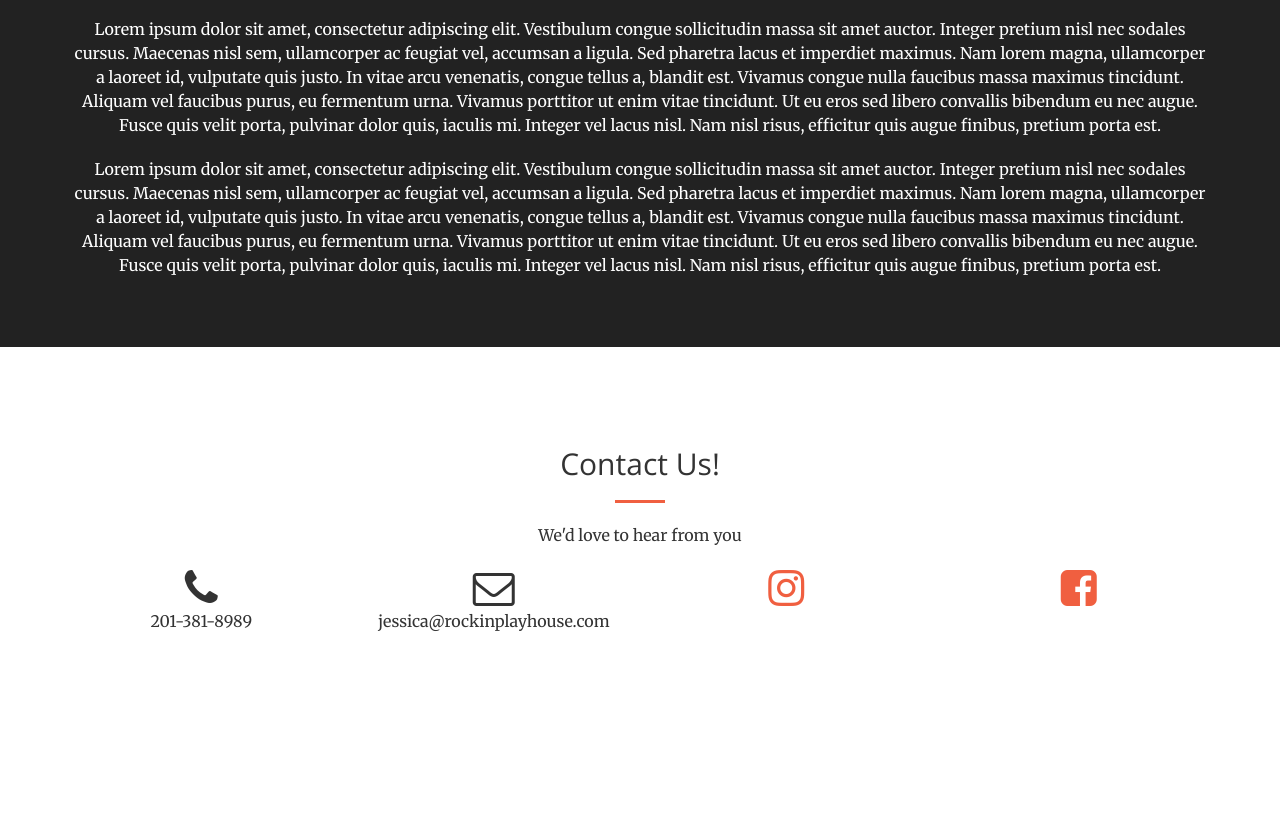
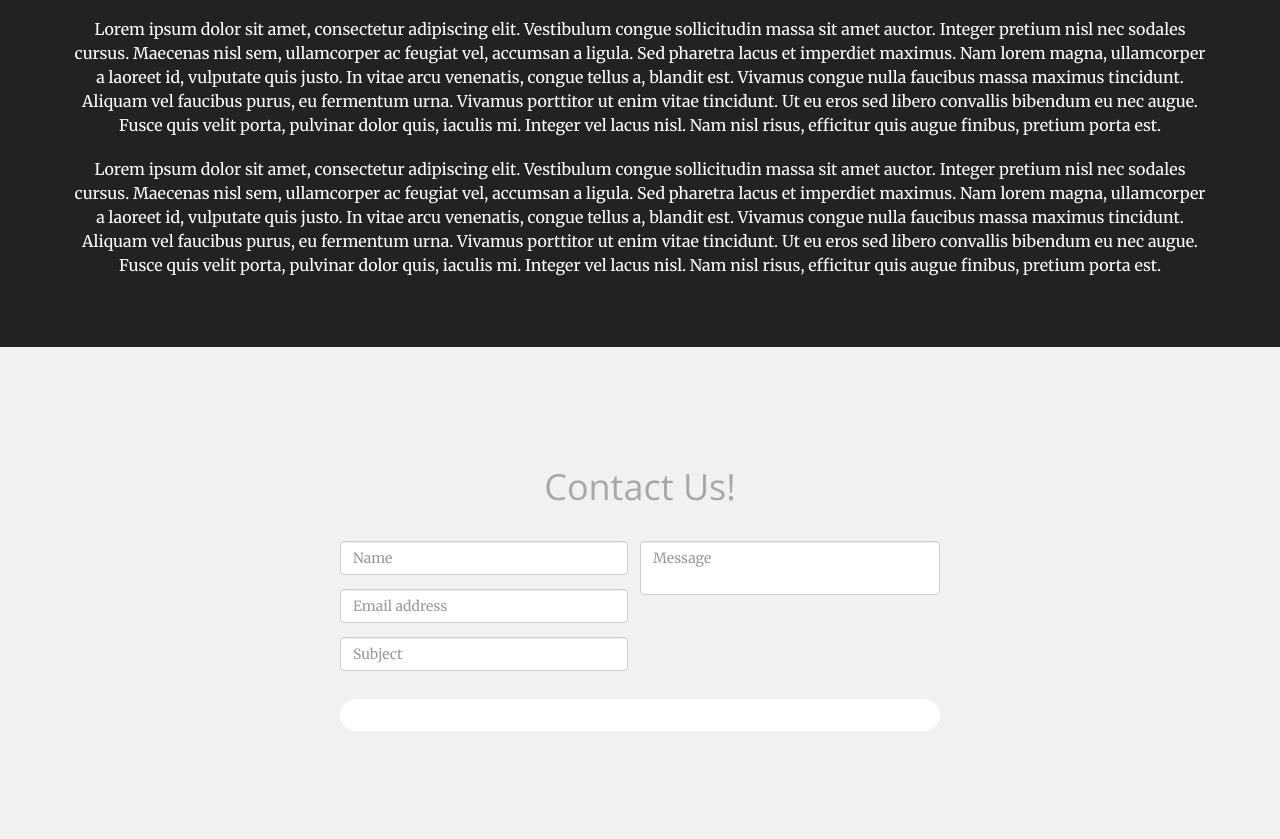
Before and after one commit to jeffreyhomere/jeffreyhomere.github.io, a website: page rockinProject/index.html in a window 1280 px wide. Shown: the part 1961-2800 px from the top of the page. Before the commit the page ends 2714 px from the top, so only its background shows below. Drawn offline with nearby package versions, Linux system fonts and the light colour scheme.

Commit message:
added contact form and styling.  still not finished.

```diff
--- a/rockinProject/css/creative.css
+++ b/rockinProject/css/creative.css
@@ -430,3 +430,96 @@ body {
 
   color: #ff3d00;
 }
+/*Compass*/
+@import "compass/css3";
+
+@import url(http://fonts.googleapis.com/css?family=Merriweather);
+$red: #e74c3c;
+
+*,
+*:before,
+*:after {
+   @include box-sizing(border-box);
+}
+
+html, body {
+  background: #f1f1f1;
+  font-family: 'Merriweather', sans-serif;
+  /*padding: 1em;*/
+}
+
+h1 {
+   text-align: center;
+   color: #a8a8a8;
+   @include text-shadow(1px 1px 0 rgba(white, 1));
+}
+
+form {
+   max-width: 600px;
+   text-align: center;
+   margin: 20px auto;
+
+  input, textarea {
+     border:0; outline:0;
+     padding: 1em;
+     @include border-radius(8px);
+     display: block;
+     width: 100%;
+     margin-top: 1em;
+     font-family: 'Merriweather', sans-serif;
+     @include box-shadow(0 1px 1px rgba(black, 0.1));
+     resize: none;
+
+    &:focus {
+       @include box-shadow(0 0px 2px rgba($red, 1)!important);
+    }
+  }
+
+  #input-submit {
+     color: white;
+     background: $red;
+     cursor: pointer;
+
+    &:hover {
+       @include box-shadow(0 1px 1px 1px rgba(#aaa, 0.6));
+    }
+  }
+
+  textarea {
+      height: 126px;
+  }
+}
+
+
+.half {
+  float: left;
+  width: 48%;
+  margin-bottom: 1em;
+}
+
+.right { width: 50%; }
+
+.left {
+     margin-right: 2%;
+}
+
+
+@media (max-width: 480px) {
+  .half {
+     width: 100%;
+     float: none;
+     margin-bottom: 0;
+  }
+}
+
+
+/* Clearfix */
+.cf:before,
+.cf:after {
+    content: " "; /* 1 */
+    display: table; /* 2 */
+}
+
+.cf:after {
+    clear: both;
+}
--- a/rockinProject/index.html
+++ b/rockinProject/index.html
@@ -82,11 +82,12 @@
                 <div class="col-lg-8  text-center">
                     <h2 class="section-heading">Meet Jessica!</h2>
                     <hr class="light">
-                    <p class="text-faded">I have worked with children for over ten (10) years as a nanny, and am the proud mother of a 4 year old. I am currently working as a full time nanny to two wonderful, energetic children, but, am available on the weekends to care for your children whether it be for date nights, family events, work, etc.</p>
+                    <p class="text-faded">I have worked with children for over ten (10) years as a nanny, and am the proud mother of a 4 year old. I am currently working as a full time nanny to two wonderful, energetic children, but, am available on the weekends to care for
+                        your children whether it be for date nights, family events, work, etc.</p>
                     <a href="#services" class="page-scroll btn btn-default btn-xl sr-button">Get Started!</a>
                 </div>
                 <div class="col-lg-4  text-center">
-                    <img id="ownerPic" src="img/Jessica_Owner.jpg" title="Jessica" alt="rockinMainLogo.png"/>
+                    <img id="ownerPic" src="img/Jessica_Owner.jpg" title="Jessica" alt="rockinMainLogo.png" />
                 </div>
             </div>
         </div>
@@ -139,14 +140,23 @@
         <div class="container text-center">
             <div class="call-to-action">
                 <h2>Gallery</h2>
-               <!-- <a href="http://startbootstrap.com/template-overviews/creative/" class="btn btn-default btn-xl sr-button">Download Now!</a> -->
-               <p>Lorem ipsum dolor sit amet, consectetur adipiscing elit. Vestibulum congue sollicitudin massa sit amet auctor. Integer pretium nisl nec sodales cursus. Maecenas nisl sem, ullamcorper ac feugiat vel, accumsan a ligula. Sed pharetra lacus et imperdiet maximus. Nam lorem magna, ullamcorper a laoreet id, vulputate quis justo. In vitae arcu venenatis, congue tellus a, blandit est. Vivamus congue nulla faucibus massa maximus tincidunt. Aliquam vel faucibus purus, eu fermentum urna. Vivamus porttitor ut enim vitae tincidunt. Ut eu eros sed libero convallis bibendum eu nec augue. Fusce quis velit porta, pulvinar dolor quis, iaculis mi. Integer vel lacus nisl. Nam nisl risus, efficitur quis augue finibus, pretium porta est.</p>
-               <p>Lorem ipsum dolor sit amet, consectetur adipiscing elit. Vestibulum congue sollicitudin massa sit amet auctor. Integer pretium nisl nec sodales cursus. Maecenas nisl sem, ullamcorper ac feugiat vel, accumsan a ligula. Sed pharetra lacus et imperdiet maximus. Nam lorem magna, ullamcorper a laoreet id, vulputate quis justo. In vitae arcu venenatis, congue tellus a, blandit est. Vivamus congue nulla faucibus massa maximus tincidunt. Aliquam vel faucibus purus, eu fermentum urna. Vivamus porttitor ut enim vitae tincidunt. Ut eu eros sed libero convallis bibendum eu nec augue. Fusce quis velit porta, pulvinar dolor quis, iaculis mi. Integer vel lacus nisl. Nam nisl risus, efficitur quis augue finibus, pretium porta est.</p>
-               <p>Lorem ipsum dolor sit amet, consectetur adipiscing elit. Vestibulum congue sollicitudin massa sit amet auctor. Integer pretium nisl nec sodales cursus. Maecenas nisl sem, ullamcorper ac feugiat vel, accumsan a ligula. Sed pharetra lacus et imperdiet maximus. Nam lorem magna, ullamcorper a laoreet id, vulputate quis justo. In vitae arcu venenatis, congue tellus a, blandit est. Vivamus congue nulla faucibus massa maximus tincidunt. Aliquam vel faucibus purus, eu fermentum urna. Vivamus porttitor ut enim vitae tincidunt. Ut eu eros sed libero convallis bibendum eu nec augue. Fusce quis velit porta, pulvinar dolor quis, iaculis mi. Integer vel lacus nisl. Nam nisl risus, efficitur quis augue finibus, pretium porta est.</p>
+                <!-- <a href="http://startbootstrap.com/template-overviews/creative/" class="btn btn-default btn-xl sr-button">Download Now!</a> -->
+                <p>Lorem ipsum dolor sit amet, consectetur adipiscing elit. Vestibulum congue sollicitudin massa sit amet auctor. Integer pretium nisl nec sodales cursus. Maecenas nisl sem, ullamcorper ac feugiat vel, accumsan a ligula. Sed pharetra lacus
+                    et imperdiet maximus. Nam lorem magna, ullamcorper a laoreet id, vulputate quis justo. In vitae arcu venenatis, congue tellus a, blandit est. Vivamus congue nulla faucibus massa maximus tincidunt. Aliquam vel faucibus purus, eu fermentum
+                    urna. Vivamus porttitor ut enim vitae tincidunt. Ut eu eros sed libero convallis bibendum eu nec augue. Fusce quis velit porta, pulvinar dolor quis, iaculis mi. Integer vel lacus nisl. Nam nisl risus, efficitur quis augue finibus,
+                    pretium porta est.</p>
+                <p>Lorem ipsum dolor sit amet, consectetur adipiscing elit. Vestibulum congue sollicitudin massa sit amet auctor. Integer pretium nisl nec sodales cursus. Maecenas nisl sem, ullamcorper ac feugiat vel, accumsan a ligula. Sed pharetra lacus
+                    et imperdiet maximus. Nam lorem magna, ullamcorper a laoreet id, vulputate quis justo. In vitae arcu venenatis, congue tellus a, blandit est. Vivamus congue nulla faucibus massa maximus tincidunt. Aliquam vel faucibus purus, eu fermentum
+                    urna. Vivamus porttitor ut enim vitae tincidunt. Ut eu eros sed libero convallis bibendum eu nec augue. Fusce quis velit porta, pulvinar dolor quis, iaculis mi. Integer vel lacus nisl. Nam nisl risus, efficitur quis augue finibus,
+                    pretium porta est.</p>
+                <p>Lorem ipsum dolor sit amet, consectetur adipiscing elit. Vestibulum congue sollicitudin massa sit amet auctor. Integer pretium nisl nec sodales cursus. Maecenas nisl sem, ullamcorper ac feugiat vel, accumsan a ligula. Sed pharetra lacus
+                    et imperdiet maximus. Nam lorem magna, ullamcorper a laoreet id, vulputate quis justo. In vitae arcu venenatis, congue tellus a, blandit est. Vivamus congue nulla faucibus massa maximus tincidunt. Aliquam vel faucibus purus, eu fermentum
+                    urna. Vivamus porttitor ut enim vitae tincidunt. Ut eu eros sed libero convallis bibendum eu nec augue. Fusce quis velit porta, pulvinar dolor quis, iaculis mi. Integer vel lacus nisl. Nam nisl risus, efficitur quis augue finibus,
+                    pretium porta est.</p>
             </div>
         </div>
     </aside>
-
+    <!--
     <section id="contact">
         <div class="container">
             <div class="row">
@@ -172,6 +182,25 @@
             </div>
         </div>
     </section>
+  -->
+    <section id="contact">
+        <div class="container">
+            <div class="row">
+                <h1>Contact Us!</h1>
+                <form class="cf">
+                    <div class="half left cf form-group">
+                        <input type="text" id="input-name" placeholder="Name" class="form-control">
+                        <input type="email" id="input-email" placeholder="Email address" class="form-control">
+                        <input type="text" id="input-subject" placeholder="Subject" class="form-control">
+                    </div>
+                    <div class="half right cf form-group">
+                        <textarea name="message" type="text" id="input-message" placeholder="Message" class="form-control"></textarea>
+                    </div>
+                    <input type="submit" value="Submit" id="input-submit" class="btn btn-default">
+                </form>
+            </div>
+        </div>
+    </section>
 
     <!-- jQuery -->
     <script src="vendor/jquery/jquery.min.js"></script>
```
